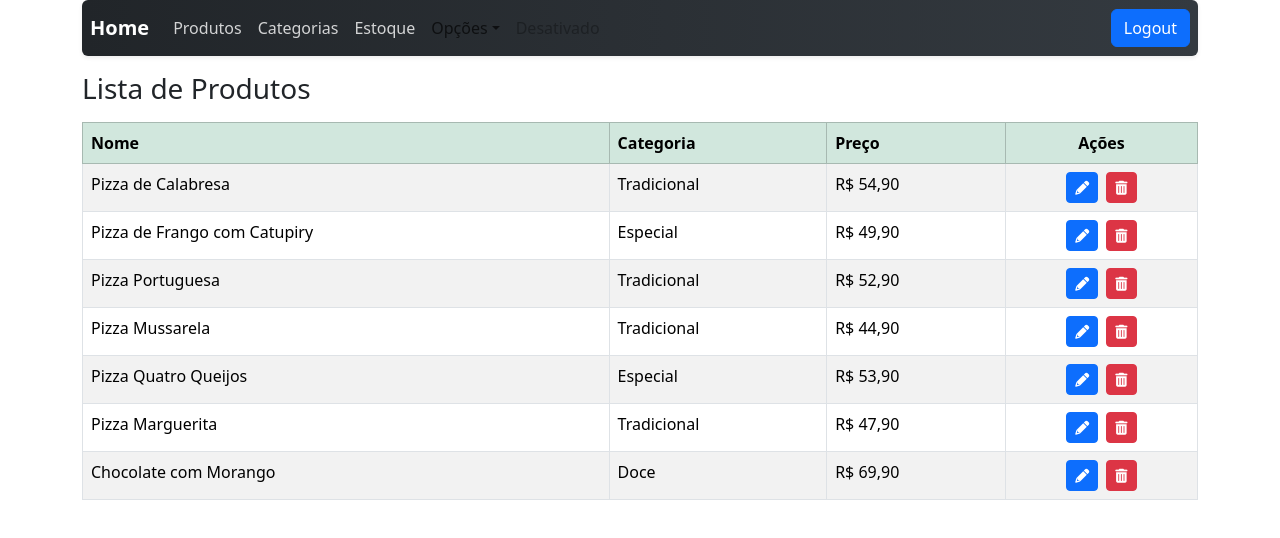
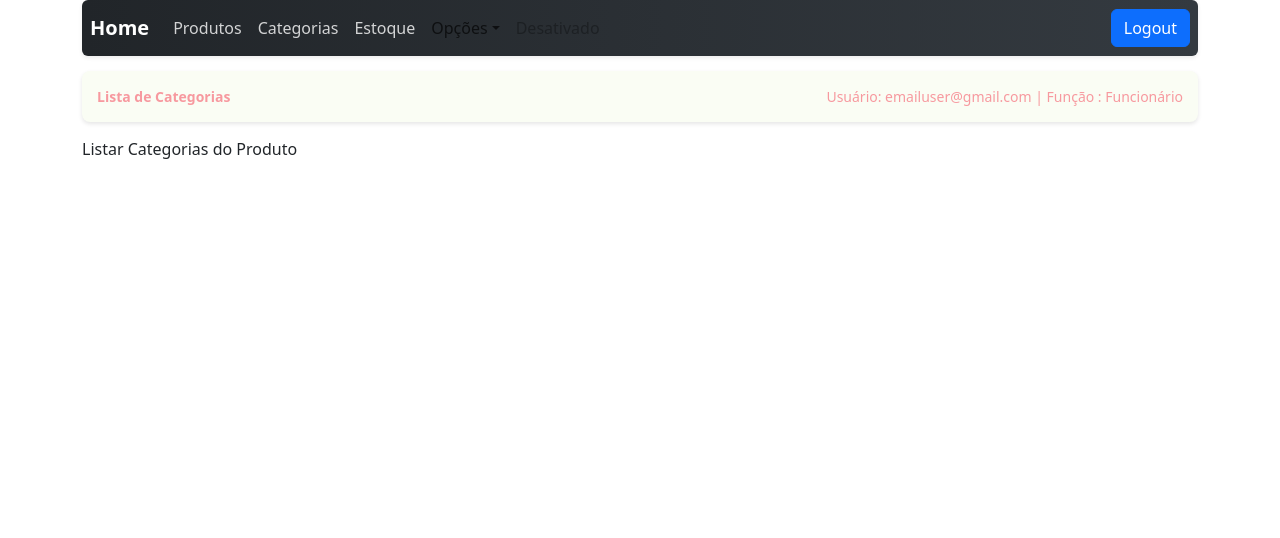
Before and after one commit to DudaMaria01/pizzaria-da-duda, a React (Vite) app: page /categorias in a window 1280 px wide. Shown: the top 538 px of the page. Built offline with nearby package versions, Linux system fonts and the light colour scheme.

Commit message:
Cadastro de Produto concluído, passando os valores para os componentes através de props

```diff
--- /dev/null
+++ b/src/components/CredentialUser.jsx
@@ -0,0 +1,43 @@
+const CredentialUser = ({ title }) => {
+
+     // Estilos personalizados
+    const customStyles = {
+
+        display: "flex",
+        justifyContent: "space-between",
+        alignItems: "center",
+        backgroundColor: "#fafdf4",
+        padding: "5px",
+        marginBottom: "15px",
+        marginTop: "15px",
+        width: "100%",
+        borderRadius: "8px",
+        boxShadow: "0px 2px 4px rgba(0,0,0,0.1)",
+        color: "#721c24",
+        fontSize: "14px"
+    }
+    const pageInfo = {
+        backgroundColor: "#fafdf4",
+        color: "#f7999f",
+        fontWeight: "bold",
+        padding: "10px"
+    }
+
+    const userInfo = {
+        backgroundColor: "#fafdf4",
+        color: "#f7999f",
+        padding: "10px"
+    }
+    return (
+
+        <div style = {customStyles}>
+            <div style = {pageInfo}> { title }</div>
+            <div style = {userInfo}>
+                Usuário: emailuser@gmail.com | Função : Funcionário
+            </div>
+        </div>
+
+    )
+}
+
+export default CredentialUser
--- a/src/pages/HomeFuncionario/HomeFuncionario.jsx
+++ b/src/pages/HomeFuncionario/HomeFuncionario.jsx
@@ -1,9 +1,11 @@
+import CredentialUser from "../../components/CredentialUser"
 import MenuFuncionario from "../MenuFuncionario/MenuFuncionario"
 const HomeFuncionario = () => {
 
     return (
         <div className='container'>
             <MenuFuncionario/>
+            <CredentialUser title = "Home Page Funcionário"/>
 
             <p>Home page Funcionario</p>
 
--- a/src/pages/ListarCategoria/ListarCategoria.jsx
+++ b/src/pages/ListarCategoria/ListarCategoria.jsx
@@ -1,7 +1,8 @@
 import MenuFuncionario from "../MenuFuncionario/MenuFuncionario";
+import CredentialUser from "../../components/CredentialUser";
 
 const ListarCategoria = () => {
-  const arrayProdutos = [
+  /*const arrayProdutos = [
     {
       id: 1,
       nome: "Pizza de Calabresa",
@@ -44,55 +45,19 @@ const ListarCategoria = () => {
       categoria: "Doce",
       precoVenda: 69.9,
     },
-  ];
+  ];*/
 
   return (
     <div className="container">
       <MenuFuncionario />
+   <CredentialUser title="Lista de Categorias"/>
 
-      <h3 className="mt-3 mb-3">Lista de Produtos</h3>
+    <p>Listar Categorias do Produto</p>
 
-      <div className="table-responsive">
-        <table className="table table-bordered table-striped table-hover">
-          <thead className="table-success">
-            <tr>
-              <th>Nome</th>
-              <th>Categoria</th>
-              <th>Preço</th>
-              <th className="text-center">Ações</th>
-            </tr>
-          </thead>
+      </div>
+      )
 
-          <tbody>
-            {arrayProdutos.map((produto) => (
-              <tr key={produto.id}>
-                <td>{produto.nome}</td>
+    }
 
-                <td>{produto.categoria}</td>
-
-                <td>
-                  {new Intl.NumberFormat("pt-BR", {
-                    style: "currency",
-                    currency: "BRL",
-                  }).format(produto.precoVenda)}
-                </td>
-
-                <td className="text-center">
-                  <button className="btn btn-sm btn-primary me-2">
-                    <i className="fas fa-pencil-alt"></i>
-                  </button>
-
-                  <button className="btn btn-sm btn-danger">
-                    <i className="fas fa-trash-alt"></i>
-                  </button>
-                </td>
-              </tr>
-            ))}
-          </tbody>
-        </table>
-      </div>
-    </div>
-  );
-};
 
 export default ListarCategoria;
--- a/src/pages/ListarProduto/ListarProduto.jsx
+++ b/src/pages/ListarProduto/ListarProduto.jsx
@@ -4,6 +4,7 @@ import { Link } from "react-router-dom"
 
 import api from "../../services/api"
 import MenuFuncionario from '../MenuFuncionario/MenuFuncionario'
+import CredentialUser from "../../components/CredentialUser"
 
 const ListarProduto = () => {
 
@@ -88,6 +89,7 @@ const ListarProduto = () => {
 
         <div className='container'>
                   <MenuFuncionario/>
+                  <CredentialUser title="Lista de produtos"/>
                   <p>Lista de produtos</p>
 <div className="table-responsive">
  <table className="table table-bordered table-striped table-hover">
--- a/src/pages/NovoProduto/NovoProduto.jsx
+++ b/src/pages/NovoProduto/NovoProduto.jsx
@@ -1,11 +1,17 @@
 import React, {useState, useEffect} from "react"
 import MenuFuncionario from "../MenuFuncionario/MenuFuncionario"
+import CredentialUser from "../../components/CredentialUser"
 import api from "../../services/api"
 
 const NovoProduto = () => {
 
     const [categorias, setCategorias] = useState ([])
+
         const [categoriaId, setCategoriaId] = useState ("")
+
+        const [nome, setNome] = useState("")
+        const [precoVenda, setPrecoVenda] = useState ("")
+        const [descricao, setDescricao] = useState ("")
 
 
     useEffect ( ( ) => {
@@ -23,17 +29,46 @@ const NovoProduto = () => {
         setCategoriaId (e.target.value)
     }
 
+    const enviarProduto = async (e) => {
+        e.preventDefault(); // cancela o reload da página após o envio
+
+        const produto = {
+            nome: nome,
+            precoVenda: parseFloat (precoVenda),
+            tipo: "Grande",
+            descricao: descricao,
+            categoriaId: Number(categoriaId)
+        }
+
+        try{
+            const response = await api.post ("/produtos", produto, {
+                "Content-Type" : "application/json"
+            })
+            alert (`${response.data.data.nome} cadastrado com sucesso!`)
+            // Limpando os campos
+            setNome ("")
+            setPrecoVenda("")
+            setDescricao("")
+        } catch (error) {
+            console.error (`Não foi possível salvar o produto ${error}`)
+        }
+    }
+
     return (
         <div className="container">
 
         <MenuFuncionario/>
+        <CredentialUser title="Cadastro de produtos"/>
 
-        <form className="container-fluid p-4">
+
+        <form onSubmit={enviarProduto} className="container-fluid p-4">
         <div className="mb-3">
         <label className="form-label">Nome:</label>
         <input
         type="text"
         className="form-control"
+        value = {nome}
+        onChange={(e)=> setNome (e.target.value)}
         required
         />
        </div>
@@ -43,6 +78,8 @@ const NovoProduto = () => {
 <input
 type="text"
 className="form-control"
+value={precoVenda}
+onChange={(e) => setPrecoVenda(e.target.value)}
 required
 />
 </div>
@@ -51,6 +88,8 @@ required
 <label className="form-label">Descrição:</label>
 <textarea
 className="form-control"
+value={descricao}
+onChange={(e) => setDescricao(e.target.value)}
 rows="3"
 required
 ></textarea>
@@ -59,6 +98,8 @@ required
 <div className="mb-3">
 <label className="block mb-1 font-semibold">Categoria:</label>
 <select
+value = {categoriaId}
+onChange={escolherCategoria}
 className="border p-2 w-full rounded"
 required
 >
```
